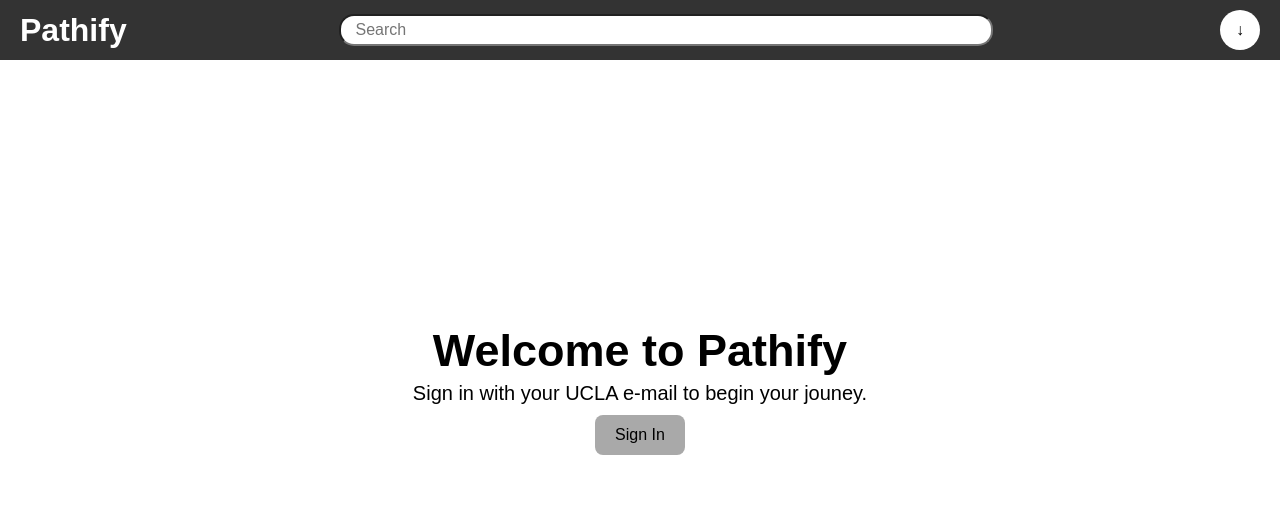
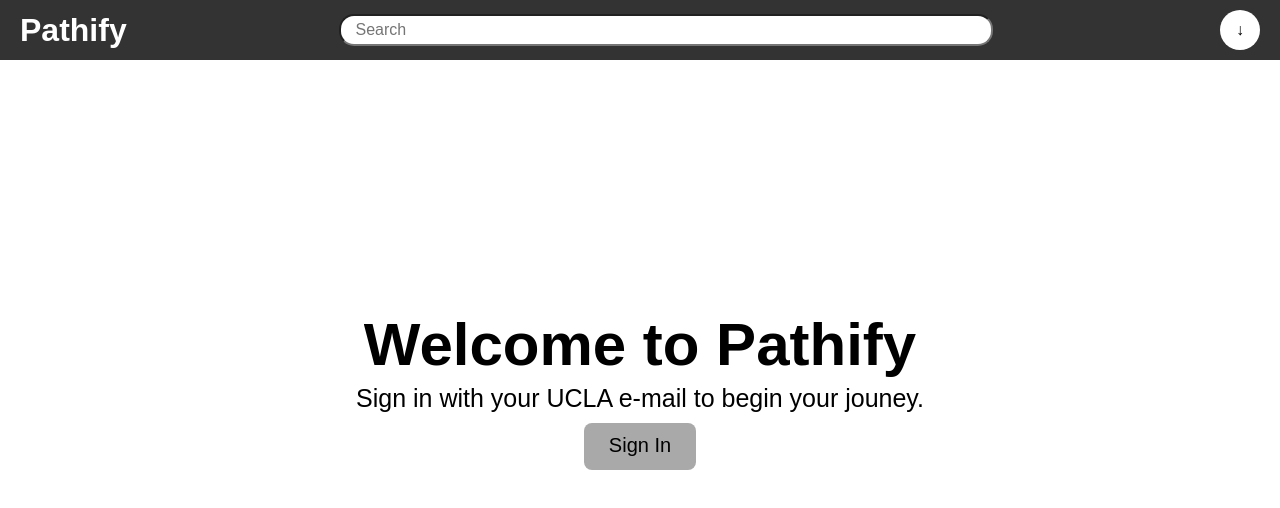
Before and after one commit to by04min/Pathify, a React (Vite) app in the folder pathify/: page / in a window 1280 px wide. Shown: the top 508 px of the page. Built offline with nearby package versions, Linux system fonts and the light colour scheme.

Commit message:
Typing animation for Welcome message in Default Home
Updated default home page welcome message to have a 'typing effect,' enhancing UI design

```diff
--- a/pathify/src/pages/Home.css
+++ b/pathify/src/pages/Home.css
@@ -34,6 +34,7 @@
 
 .login-button{
     background-color: darkgrey;
+    font-size: 20px;
     padding-top: 10px;
 }
 
@@ -63,11 +64,41 @@
 }
 
 .default-welcome h1 {
-    font-size: 45px;
+    font-size: 60px;
 }
 
 .default-welcome p {
-    font-size: 20px;
+    font-size: 25px;
     padding-top: 5px;
     padding-bottom: 10px;
 }
+
+.typing-animation {
+    display: inline-block;
+    white-space: nowrap;
+    overflow: hidden;
+    border-right: 2px solid black;
+    animation: typing 4s steps(40, end), blink 0.5s step-end infinite;
+}
+
+  .static-default {
+    display: inline-block;
+    white-space: nowrap;
+    overflow: hidden;
+    border-right: none;
+  }
+
+@keyframes typing {
+    from {
+      width: 0;
+    }
+    to {
+      width: 100%; /* Full width of the text */
+    }
+  }
+
+  @keyframes blink {
+    50% {
+      border-color: transparent;
+    }
+}
--- a/pathify/src/pages/Home.jsx
+++ b/pathify/src/pages/Home.jsx
@@ -1,4 +1,4 @@
-import React, { useContext, useState } from 'react';
+import React, { useContext, useState, useEffect } from 'react';
 import { useNavigate } from 'react-router-dom';
 import './Home.css';
 import {StatusDropdown, InterviewDropdown, DecisionDropdown} from  "../components/Dropdown";
@@ -7,6 +7,13 @@ import { AuthContext } from '../components/AuthContext.jsx'
 
 function Home() {
     const {user} = useContext(AuthContext);
+
+    const [showDefStatic, setShowDefStatic] = useState(false);
+
+    useEffect(() => {
+        const timer = setTimeout(() => setShowDefStatic(true), 1500);
+        return () => clearTimeout(timer);
+    }, []);
 
     const [statuses, setStatuses] = useState({
         row1: 'Applied',
@@ -24,8 +31,8 @@ function Home() {
     return(
         <div>
             {!user ? (
-                <div className="default-welcome">
-                    <h1>Welcome to Pathify</h1>
+                <div className={"default-welcome"}>
+                    <h1 className={showDefStatic ? "static-default" : "typing-animation"}>Welcome to Pathify</h1>
                     <p>Sign in with your UCLA e-mail to begin your jouney.</p>
                     <button onClick={() => window.location.href = 'http://localhost:8080/auth/oauth'} className="login-button">
                         Sign In
```
